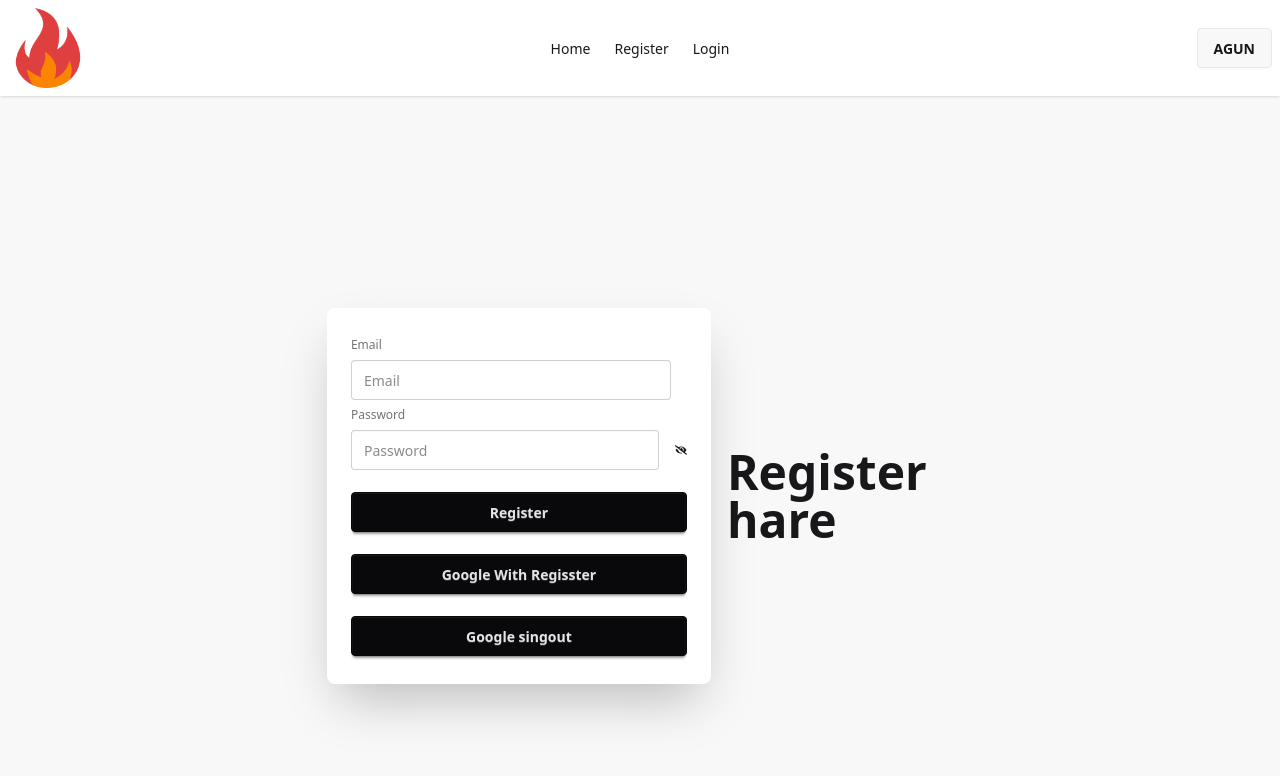
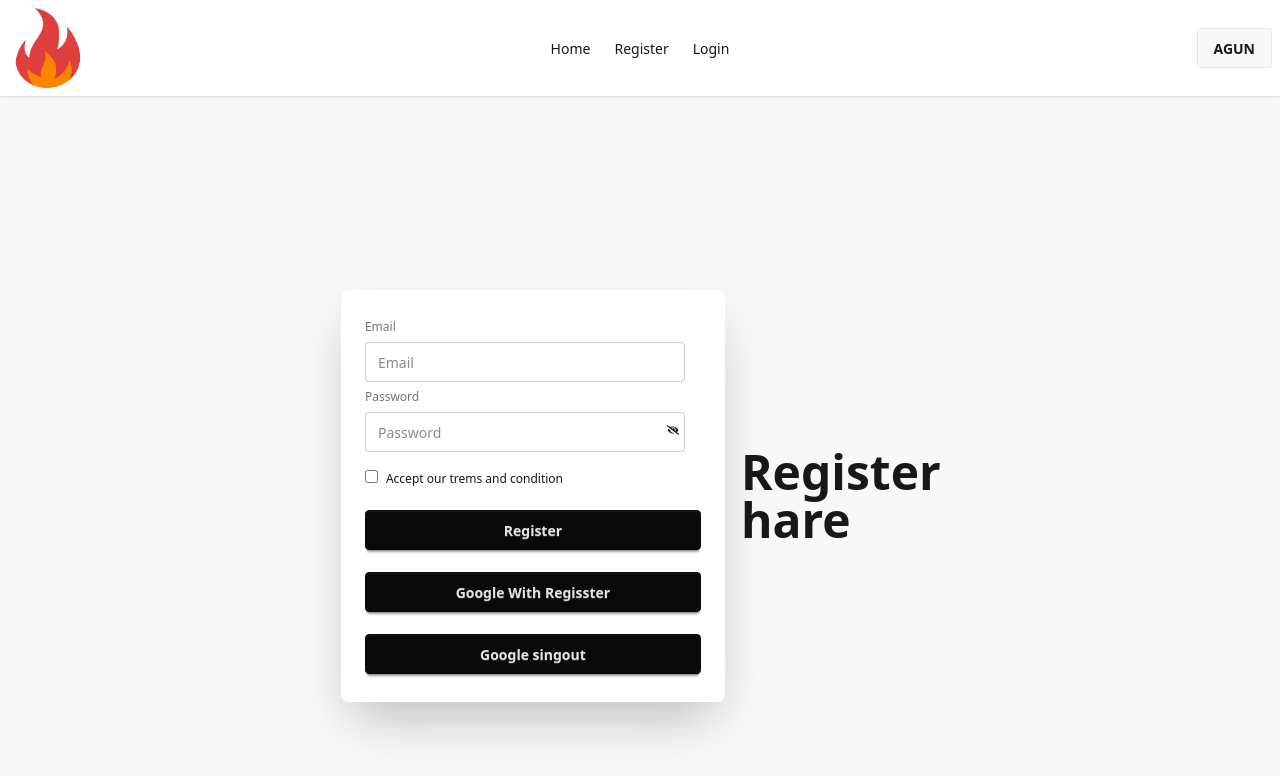
Before and after one commit to RHrakib1/fire-again, a React (Vite) app: page /register in a window 1280 px wide. Shown: the top 776 px of the page. Built offline with nearby package versions, Linux system fonts and the light colour scheme.

Commit message:
add to the condition check box

```diff
--- a/src/Register.jsx
+++ b/src/Register.jsx
@@ -43,15 +43,20 @@ export default function Register() {
         const sub = e.target
         const email = sub.email.value
         const password = sub.password.value
-        const obj = { email, password }
+        const terams = sub.terams.checked
+        const obj = { email, password, terams }
         console.log(obj)
 
         if (password.length < 6) {
             seterror('Password should be at least 6 characters')
             return
         }
-        if (!/[A-Z]/.test(password)) {
+        else if (!/[A-Z]/.test(password)) {
             seterror('please enter a minimun 1 largest alfabat')
+            return
+        }
+        else if (!terams) {
+            seterror('please accept our condition')
             return
         }
 
@@ -87,10 +92,13 @@ export default function Register() {
                                     <label className="label">Email</label>
                                     <input name='email' type="email" className="input" placeholder="Email" />
                                     <label className="label">Password</label>
-                                    <div className='flex gap-4 items-center'>
+                                    <div className='relative'>
                                         <input name='password' type={showpassword ? 'text' : 'password'} className="input" placeholder="Password" />
-                                        <span onClick={() => setshowpassword(!showpassword)}>{showpassword ? <FaEye /> : <FaEyeSlash />}</span>
+                                        <span className='absolute top-3 right-5.5 cursor-pointer' onClick={() => setshowpassword(!showpassword)}>{showpassword ? <FaEye /> : <FaEyeSlash />}</span><br /><br />
+                                        <input type="checkbox" name='terams' id="terms" />
+                                        <label className="ml-2">Accept our trems and condition</label>
                                     </div>
+
                                     <button type='submit' className="btn btn-neutral mt-4">Register</button>
                                     <button onClick={googleAuth} className="btn btn-neutral mt-4">Google With Regisster</button>
                                     <button onClick={googlesignout} className="btn btn-neutral mt-4">Google singout</button>
```
